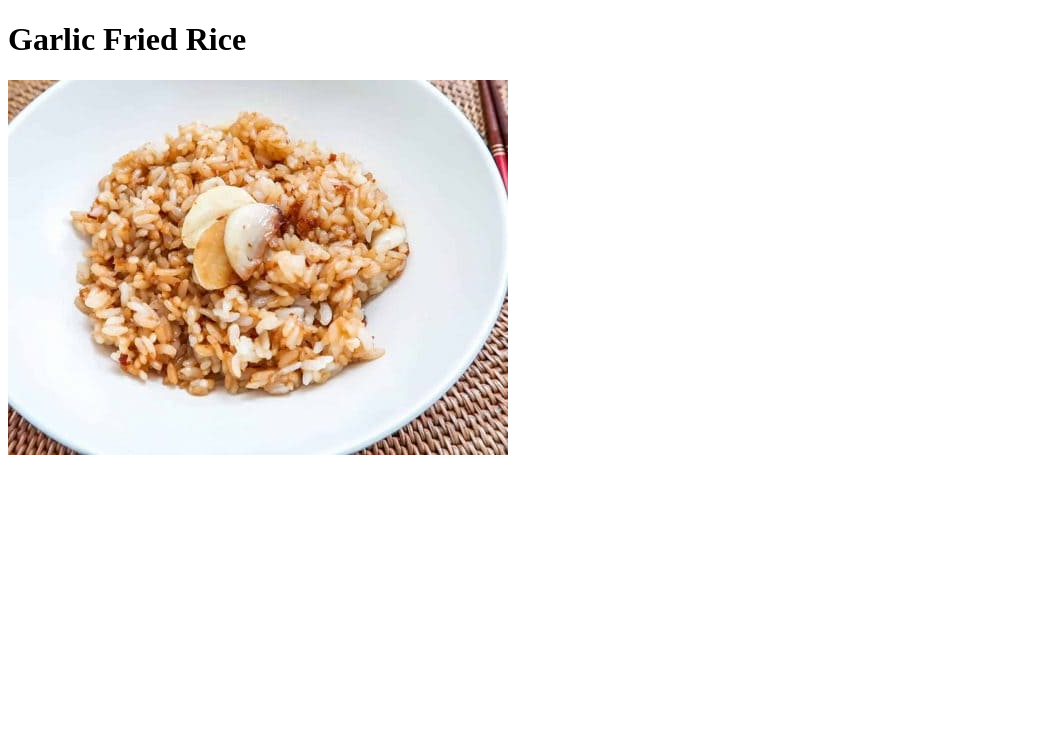
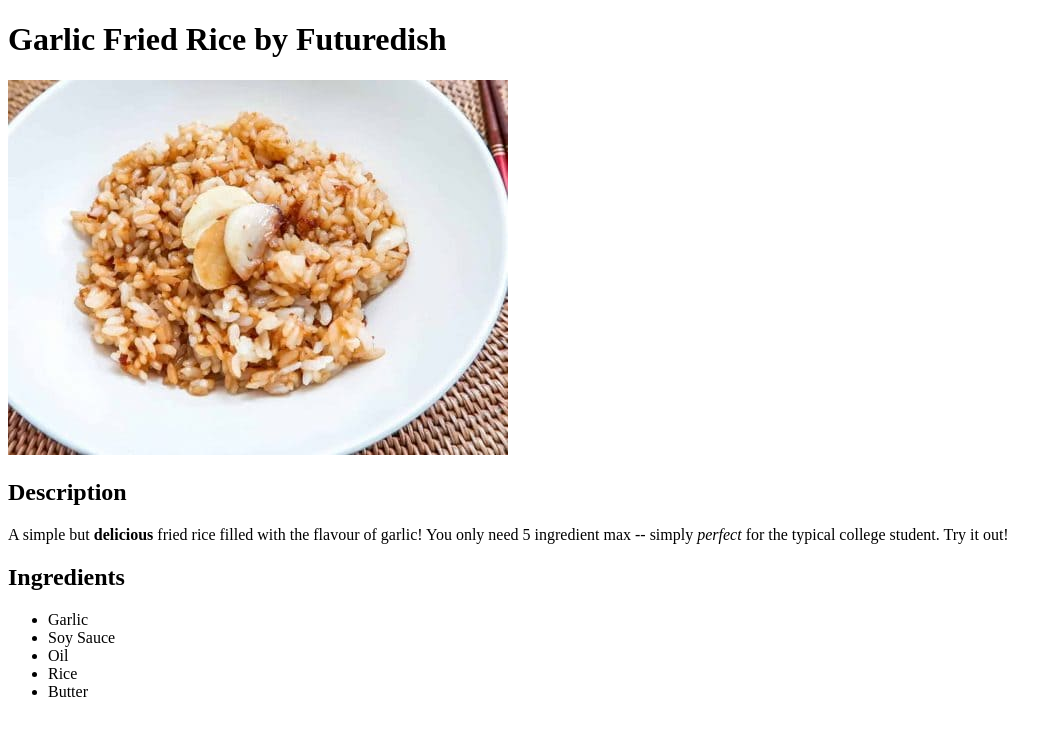
Before and after one commit to syfq-isml/odin-recipes, a plain HTML site: page recipes/garlic-fried-rice.html in a window 1280 px wide. Shown: the whole page, without its empty margins (0-1062 px from the left). Drawn offline with Linux system fonts and the light colour scheme.

Commit message:
added Description and Ingredients section to garlic-fried-rice.html

```diff
--- a/recipes/garlic-fried-rice.html
+++ b/recipes/garlic-fried-rice.html
@@ -7,8 +7,22 @@
 </head>
 
 <body>
-    <h1>Garlic Fried Rice</h1>
+    <h1>Garlic Fried Rice by Futuredish</h1>
     <img src="../img/gfr.jpg" alt="delicious garlic fried rice">
+
+    <h2>Description</h2>
+    <p>A simple but <strong>delicious</strong> fried rice filled with the flavour of garlic! You only need 5 ingredient max -- simply <em>perfect </em>for the typical college student. Try it out!</p>
+
+    <h2>Ingredients</h2>
+    <ul>
+        <li>Garlic</li>
+        <li>Soy Sauce</li>
+        <li>Oil</li>
+        <li>Rice</li>
+        <li>Butter</li>
+    </ul>
+
+
 </body>
 
 </html>
```
